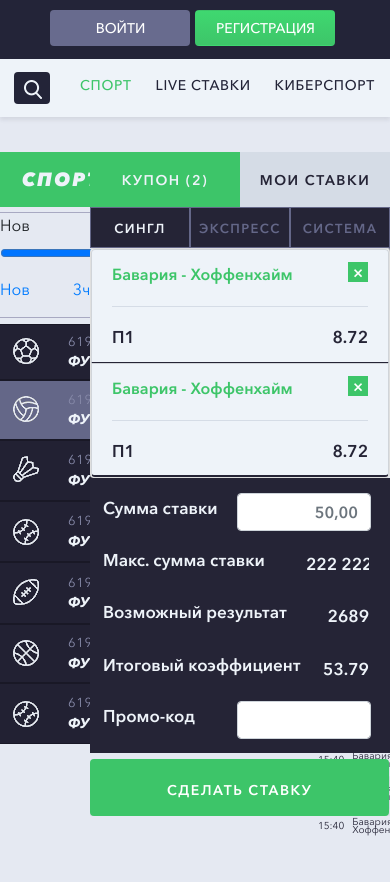
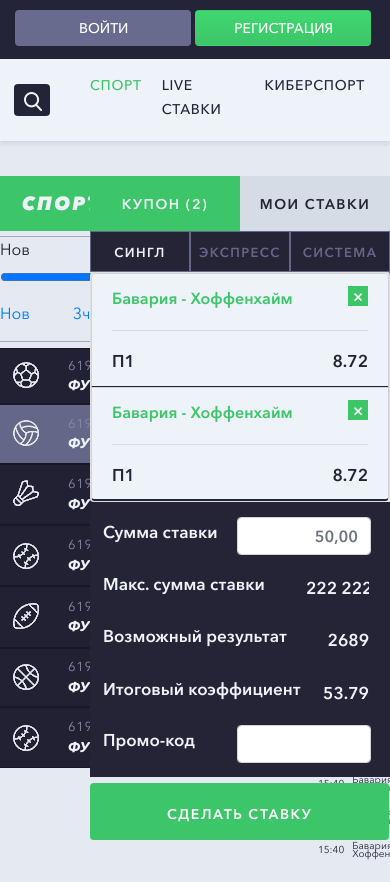
Before and after one commit to coatceatl/stickbet, a website built with webpack: page index.html in a window 390 px wide. Shown: the part 57-939 px from the top of the page. Before the commit the page ends 915 px from the top, so only its background shows below. Built offline with nearby package versions, Linux system fonts and the light colour scheme.

Commit message:
changed css for login and signup buttons

```diff
--- a/src/scss/_header.scss
+++ b/src/scss/_header.scss
@@ -36,12 +36,16 @@
   }
 }
 .user__login-link {
+  margin-right: 10px;
   @media (max-width: 1000px) {
-    width: 140px;
+    width: 98%;
   }
 }
 .user__signup-link {
   background-image: linear-gradient(to top, #3dc569 0%, #3fd870 100%);
+  @media (max-width: 1000px) {
+    width: 98%;
+  }
 }
 .header-icon {
   margin-right: 13px;
@@ -57,7 +61,7 @@
 .user__login,
 .user__signup {
   @media (max-width: 1000px) {
-    width: 145px;
+    width: 50%;
   }
 }
 .header-menu {
@@ -76,7 +80,7 @@
   font-weight: 700;
   line-height: remy(11px);
   @media (max-width: 1000px) {
-    display: none;
+    display: none !important;
   }
 }
 .btn.btn-search {
@@ -88,6 +92,9 @@
 .header-list {
   list-style: none;
   width: 100%;
+}
+.header-item {
+  margin: 0 10px;
 }
 .header-link {
   color: #232438;
```
Also changed, not shown: dist/main.css.
